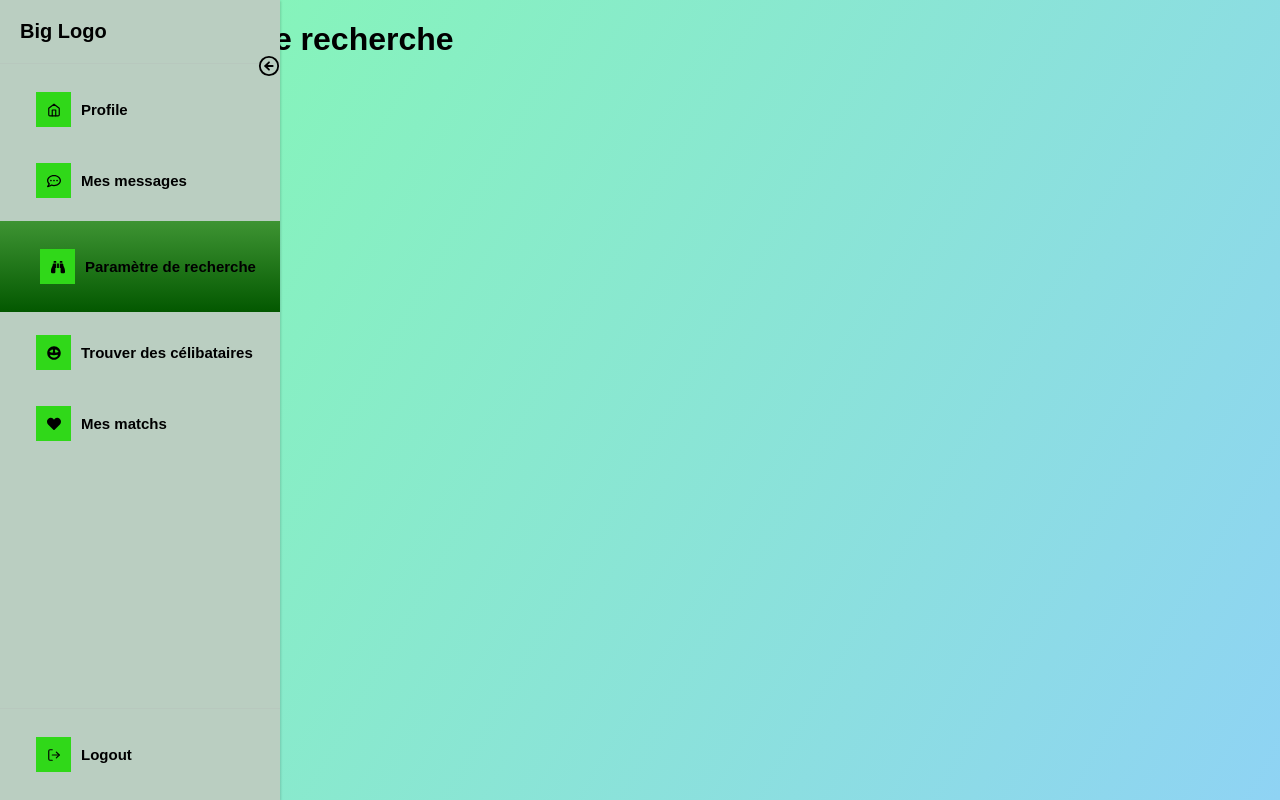
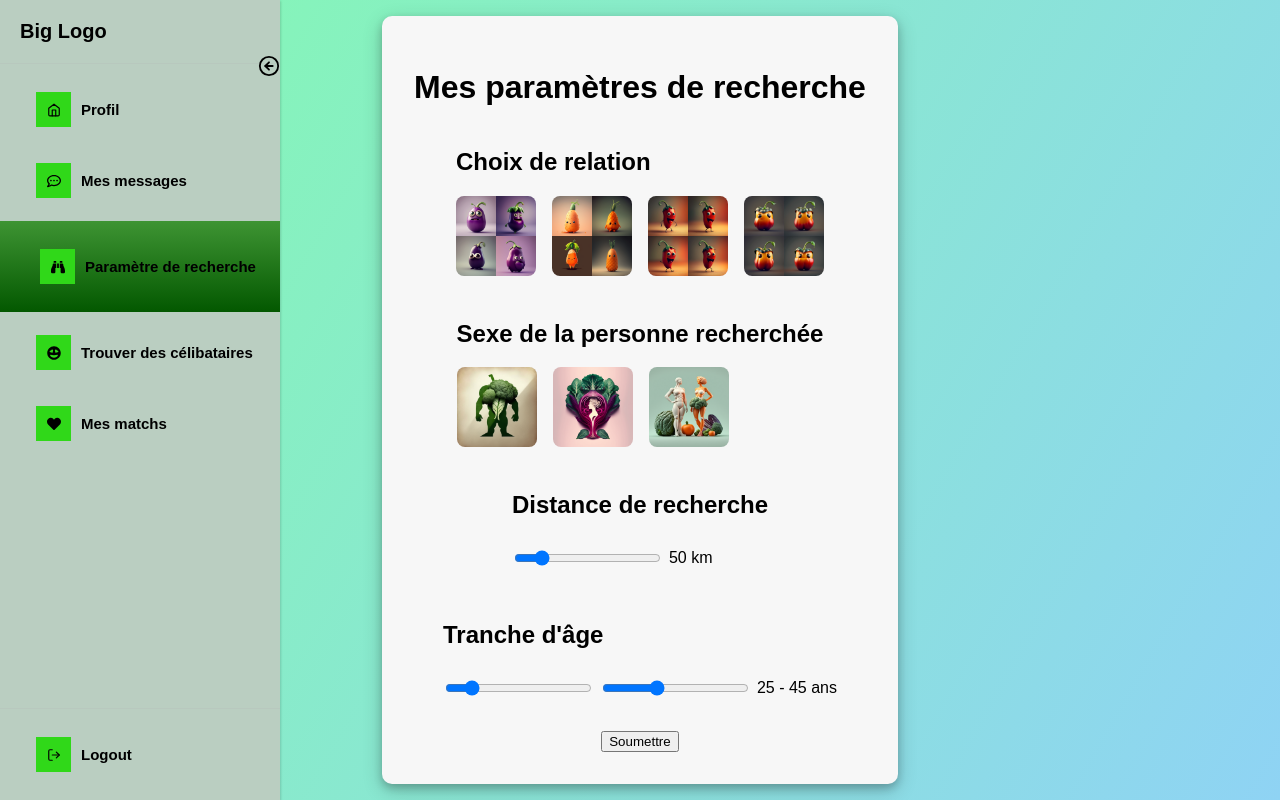
Before and after one commit to ViotHugo/Legumz, a React (Create React App) app in the folder client/: page /search/1 in a window 1280 px wide. Built offline with nearby package versions, Linux system fonts and the light colour scheme.

Commit message:
parametre de recherche

```diff
--- a/client/src/components/Header2/Header2.js
+++ b/client/src/components/Header2/Header2.js
@@ -64,7 +64,7 @@ const Header2 = ({ activePage, email }) => {
                   icon={<FiHome />}
                   onClick={() => handleClick("profil")}
                 >
-                  Profile
+                  Profil
                 </MenuItem>
 
 
--- a/client/src/components/pages/Profile/Profile.css
+++ b/client/src/components/pages/Profile/Profile.css
@@ -1,16 +1,45 @@
-.profile {
+.profil {
   display: flex;
   flex-direction: column;
   align-items: center;
-    padding: 20px;
+  padding: 2rem;
+  background-color: #f7f7f7;
+  border-radius: 10px;
+  box-shadow: 0 4px 8px 0 rgba(0, 0, 0, 0.2), 0 6px 20px 0 rgba(0, 0, 0, 0.19);
+  max-width: 500px;
+  margin: 4rem auto;
 }
 
 .profile-info {
   display: flex;
   flex-direction: column;
   align-items: center;
-    border: 1px solid #ccc;
-    border-radius: 10px;
-    padding: 20px;
-    margin-top: 20px;
+  width: 100%;
 }
+
+.profile-info h1,
+.profile-info h2,
+.profile-info h3,
+.profile-info h4,
+.profile-info h5,
+.profile-info h6,
+.profile-info h7 {
+  margin: 0.5rem 0;
+  font-size: 1rem;
+  font-weight: normal;
+}
+
+.profile-info img {
+  width: 150px;
+  height: 150px;
+  border-radius: 50%;
+  object-fit: cover;
+  margin-top: 1rem;
+}
+
+@media screen and (max-width: 768px) {
+  .profil {
+    max-width: 90%;
+    padding: 1rem;
+  }
+}
--- a/client/src/components/pages/Search/Search.css
+++ b/client/src/components/pages/Search/Search.css
@@ -0,0 +1,55 @@
+.search {
+    display: flex;
+    flex-direction: column;
+    align-items: center;
+    justify-content: center;
+    height: 100vh;
+  }
+
+  .relationship,
+  .gender {
+    display: flex;
+    flex-wrap: wrap;
+    gap: 16px;
+    margin-bottom: 24px;
+  }
+
+  .relationship img,
+  .gender img {
+    width: 80px;
+    height: 80px;
+    object-fit: cover;
+    border-radius: 8px;
+    cursor: pointer;
+    transition: transform 0.3s ease;
+  }
+
+  .relationship img.selected,
+  .gender img.selected {
+    transform: scale(1.1);
+    box-shadow: 0 4px 8px rgba(0, 0, 0, 0.1);
+  }
+
+  .distance,
+  .age-range {
+    display: flex;
+    align-items: center;
+    margin-bottom: 24px;
+  }
+
+  .distance input[type="range"],
+  .age-range input[type="range"] {
+    margin-right: 8px;
+  }
+  .search-card {
+    display: flex;
+    flex-direction: column;
+    align-items: center;
+    justify-content: center;
+    padding: 2rem;
+    background-color: #f7f7f7;
+    border-radius: 10px;
+    box-shadow: 0 4px 8px 0 rgba(0, 0, 0, 0.2), 0 6px 20px 0 rgba(0, 0, 0, 0.19);
+    max-width: 500px;
+    margin: 4rem auto;
+  }
--- a/client/src/components/pages/Search/Search.js
+++ b/client/src/components/pages/Search/Search.js
@@ -1,21 +1,162 @@
-import React from 'react';
-import './Search.css';
-import { useParams } from 'react-router-dom';
+import React, { useState } from "react";
+import { useParams } from "react-router-dom";
 import Header2 from "./../../Header2/Header2";
+import relationshipIcon1 from "../../../images/aubergine.png";
+import relationshipIcon2 from "../../../images/carrote.png";
+import relationshipIcon3 from "../../../images/piment.png";
+import relationshipIcon4 from "../../../images/poivron.png";
+import genderIcon1 from "../../../images/homme.png";
+import genderIcon2 from "../../../images/femme.png";
+import genderIcon3 from "../../../images/bi.png";
+import "./Search.css";
 
 function Search() {
   const { email } = useParams();
-  // Utilisez 'email' pour récupérer les données spécifiques à cet utilisateur
+
+  const [relationship, setRelationship] = useState([]);
+  const [gender, setGender] = useState(null);
+  const [distance, setDistance] = useState(50);
+  const [ageRange, setAgeRange] = useState([25, 45]);
+
+  const toggleRelationship = (value) => {
+    if (relationship.includes(value)) {
+      setRelationship(relationship.filter((rel) => rel !== value));
+    } else {
+      setRelationship([...relationship, value]);
+    }
+  };
 
   return (
     <div>
       <Header2 activePage="search" email={email} />
       <div className="search">
-        <h1>mes parametres de recherche</h1>
-        {/* Votre contenu de page de messages ici */}
+        <div className="search-card">
+          <h1>Mes paramètres de recherche</h1>
+          <div>
+            <h2>Choix de relation</h2>
+            <div className="relationship">
+              <img
+                src={relationshipIcon1}
+                alt="relationshipIcon1"
+                className={relationship.includes("1") ? "selected" : ""}
+                onClick={() => toggleRelationship("1")}
+                style={{
+                  border: relationship.includes("1") ? "2px solid green" : "",
+                }}
+              />
+              <img
+                src={relationshipIcon2}
+                alt="relationshipIcon2"
+                className={relationship.includes("2") ? "selected" : ""}
+                onClick={() => toggleRelationship("2")}
+                style={{
+                  border: relationship.includes("2") ? "2px solid green" : "",
+                }}
+              />
+              <img
+                src={relationshipIcon3}
+                alt="relationshipIcon3"
+                className={relationship.includes("3") ? "selected" : ""}
+                onClick={() => toggleRelationship("3")}
+                style={{
+                  border: relationship.includes("3") ? "2px solid green" : "",
+                }}
+              />
+              <img
+                src={relationshipIcon4}
+                alt="relationshipIcon4"
+                className={relationship.includes("4") ? "selected" : ""}
+                onClick={() => toggleRelationship("4")}
+                style={{
+                  border: relationship.includes("4") ? "2px solid green" : "",
+                }}
+              />
+            </div>
+          </div>
+          <div>
+            <h2>Sexe de la personne recherchée</h2>
+            <div className="gender">
+              <img
+                src={genderIcon1}
+                alt="genderIcon1"
+                className={gender === "1" ? "selected" : ""}
+                onClick={() => setGender("1")}
+                style={{
+                  border: gender === "1" ? "2px solid green" : "",
+                }}
+              />
+              <img
+                src={genderIcon2}
+                alt="genderIcon2"
+                className={gender === "2" ? "selected" : ""}
+                onClick={() => setGender("2")}
+                style={{
+                  border: gender === "2" ? "2px solid green" : "",
+                }}
+              />
+              <img
+                src={genderIcon3}
+                alt="genderIcon3"
+                className={gender === "3"? "selected": ""}
+                onClick={() => setGender("3")}
+                style={{
+                  border: gender === "3" ? "2px solid green" : "",
+                }}
+              />
+            </div>
+          </div>
+          <div>
+            <h2>Distance de recherche</h2>
+            <div className="distance">
+              <input
+                type="range"
+                min="1"
+                max="500"
+                value={distance}
+                onChange={(e) => setDistance(e.target.value)}
+                style={{ display: "block" }}
+              />
+              <span>{distance} km</span>
+            </div>
+          </div>
+          <div>
+            <h2>Tranche d'âge</h2>
+            <div className="age-range">
+              <input
+                type="range"
+                min="18"
+                max="99"
+                value={ageRange[0]}
+                onChange={(e) => setAgeRange([e.target.value, ageRange[1]])}
+              />
+              <input
+                type="range"
+                min="18"
+                max="99"
+                value={ageRange[1]}
+                onChange={(e) => setAgeRange([ageRange[0], e.target.value])}
+              />
+              <span>
+                {ageRange[0]} - {ageRange[1]} ans
+              </span>
+            </div>
+          </div>
+          <button
+            onClick={() => {
+              console.log("Paramètres de recherche soumis :", {
+                relationship,
+                gender,
+                distance,
+                ageRange,
+              });
+            }}
+          >
+            Soumettre
+          </button>
+        </div>
       </div>
     </div>
-  );
+    );
 }
 
 export default Search;
```
Lines whose indentation alone changed are shown as unchanged.
